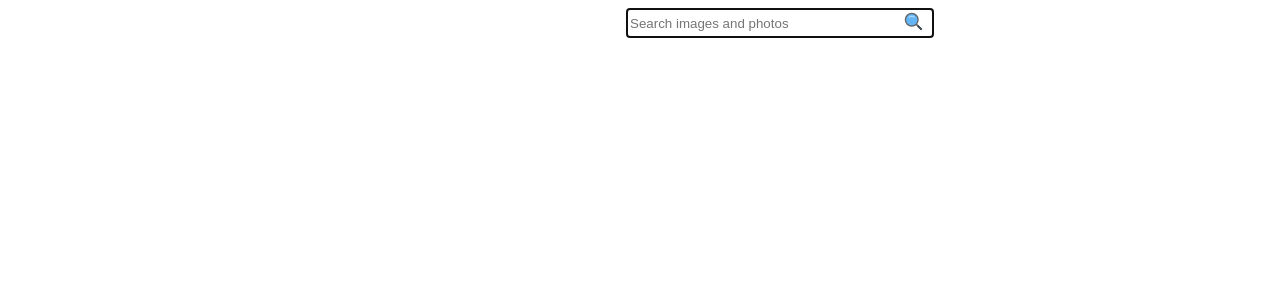
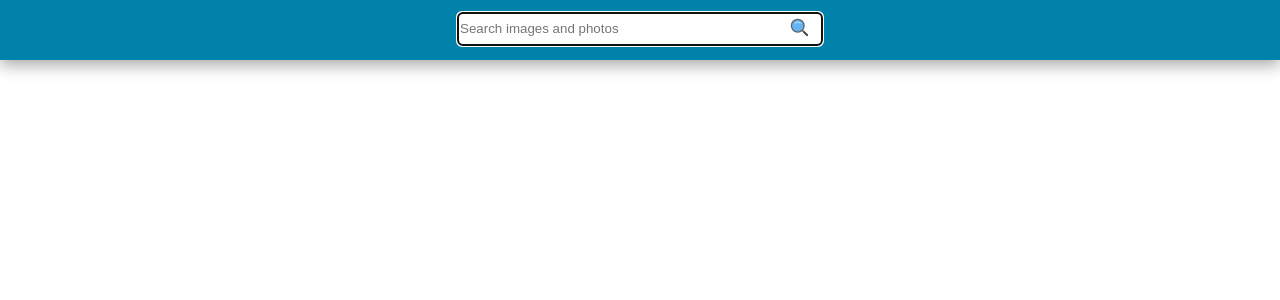
Before and after one commit to Ladniak/goit-react-hw-04, a React (Vite) app: page / in a window 1280 px wide. Shown: the top 300 px of the page. Built offline with nearby package versions, Linux system fonts and the light colour scheme.

Commit message:
app is complete

```diff
--- a/package.json
+++ b/package.json
@@ -14,7 +14,8 @@
     "react": "^18.3.1",
     "react-dom": "^18.3.1",
     "react-hot-toast": "^2.4.1",
-    "react-loader-spinner": "^6.1.6"
+    "react-loader-spinner": "^6.1.6",
+    "react-modal": "^3.16.1"
   },
   "devDependencies": {
     "@eslint/js": "^9.11.1",
--- a/src/App.css
+++ b/src/App.css
@@ -1,3 +1,7 @@
+body {
+  margin: 0px;
+}
+
 .loadDiv {
   display: flex;
   justify-content: center;
--- a/src/App.jsx
+++ b/src/App.jsx
@@ -1,31 +1,38 @@
-import axios from "axios"
-import { useEffect } from "react"
-import { useState } from "react"
-import SearchBar from "./components/SearchBar/SearchBar"
+import axios from "axios";
+import { useEffect } from "react";
+import { useState } from "react";
+import SearchBar from "./components/SearchBar/SearchBar";
 import ImageGallery from "./components/ImageGallery/ImageGallery";
 import Loader from "./components/Loader/Loader";
 import ErrorMessage from "./components/ErrorMessage/ErrorMessage";
-import './App.css'
-import { LoadMoreBtn } from "./components/LoadMoreBtn/LoadMoreBtn";
+import './App.css';
+import LoadMoreBtn from "./components/LoadMoreBtn/LoadMoreBtn";
+import ImageModal from "./components/ImageModal/ImageModal";
 
 function App() {
-
-  const [images, setImages] = useState(null);
+  const [images, setImages] = useState([]);
   const [isLoading, setIsLoading] = useState(false);
   const [error, setError] = useState(null);
   const [searchValue, setSearchValue] = useState(null);
   const [page, setPage] = useState(1);
   const [totalPages, setTotalPages] = useState(null);
+  const [modalIsOpen, setIsOpen] = useState(false);
+  const [selectedImage, setSelectedImage] = useState(null);
 
   const onSearch = (value) => {
     setSearchValue(value);
-    setImages(null);
+    setImages([]);
     setPage(1);
-  }
+  };
 
   const onLoadMore = () => {
     setPage(page + 1);
-  }
+  };
+
+  const onImageClick = (targetImage) => {
+    setSelectedImage(targetImage);
+    setIsOpen(true);
+  };
 
   useEffect(() => {
     if (searchValue === null) return;
@@ -38,32 +45,38 @@ function App() {
           `https://api.unsplash.com/search/photos/?client_id=qLSFnTXSNcWdo-WRETHz-Kj8eWsKPK6tzOx6jYGukQI&page=${page}&query=${searchValue}&per_page=12`
         );
 
-        setTotalPages(data.total_pages)
+        setTotalPages(data.total_pages);
 
         if (page !== 1) {
           setImages((prevState) => [...prevState, ...data.results]);
         } else {
           setImages(data.results);
         }
-
       } catch (error) {
         setError(error.message);
       } finally {
         setIsLoading(false);
-        setError(null);
       }
     };
-
 
     fetchImages();
   }, [searchValue, page]);
 
 
+  useEffect(() => {
+    if (page > 1 && images.length > 0) {
+      window.scrollBy({
+        top: window.innerHeight,
+        behavior: 'smooth',
+      });
+    }
+  }, [images, page]);
+
   return (
     <>
       <SearchBar onSearch={onSearch} />
-      <ImageGallery images={images} />
-      {totalPages > page ? <LoadMoreBtn onLoadMore={onLoadMore} /> : <></>}
+      <ImageGallery images={images} onImageClick={onImageClick} />
+      {totalPages > page ? <LoadMoreBtn onLoadMore={onLoadMore} /> : null}
       {isLoading && (
         <div className="loadDiv">
           <Loader />
@@ -74,8 +87,9 @@ function App() {
           <ErrorMessage error={error} />
         </div>
       )}
+      <ImageModal modalIsOpen={modalIsOpen} setIsOpen={setIsOpen} selectedImage={selectedImage} />
     </>
-  )
+  );
 }
 
-export default App
+export default App;
--- a/src/components/ImageCard/ImageCard.jsx
+++ b/src/components/ImageCard/ImageCard.jsx
@@ -3,7 +3,7 @@ import module from './ImageCard.module.css'
 const ImageCard = ({ item }) => {
     return (
         <div>
-            <img className={module.cardImg} src={item.urls.small} alt={item.description} />
+            <img className={module.cardImg} src={item.urls.small} alt={item.description || "Image"} />
         </div>
     )
 }
--- a/src/components/ImageGallery/ImageGallery.jsx
+++ b/src/components/ImageGallery/ImageGallery.jsx
@@ -1,11 +1,12 @@
 import ImageCard from "../ImageCard/ImageCard"
 import module from './ImageGallery.module.css'
 
-export const ImageGallery = ({ images }) => {
+export const ImageGallery = ({ images, onImageClick }) => {
+
     return (
         <ul className={module.imageList}>
             {Array.isArray(images) && images.map((item) => {
-                return (<li key={item.id}>
+                return (<li key={item.id} onClick={() => onImageClick(item)}>
                     <ImageCard item={item} />
                 </li>)
             })}
--- a/src/components/ImageModal/ImageModal.jsx
+++ b/src/components/ImageModal/ImageModal.jsx
@@ -1,7 +1,51 @@
+import Modal from 'react-modal';
+Modal.setAppElement('#root');
 
-const ImageModal = () => {
+const ImageModal = ({ modalIsOpen, setIsOpen, selectedImage }) => {
+
+    const closeModal = () => {
+        setIsOpen(false);
+    }
+
     return (
-        <div>ImageModal</div>
+        <Modal
+            isOpen={modalIsOpen}
+            onRequestClose={closeModal}
+            contentLabel="Modal"
+            style={{
+                overlay: {
+                    backgroundColor: "rgba(0, 0, 0, 0.8)",
+                },
+                content: {
+                    top: "50%",
+                    left: "50%",
+                    right: "auto",
+                    bottom: "auto",
+                    width: "auto",
+                    transform: "translate(-50%, -50%)",
+                    padding: "0",
+                    border: "none",
+                    background: "transparent",
+                    overflow: "hidden",
+                    display: "flex",
+                    justifyContent: "center",
+                    alignItems: "center",
+                },
+            }}
+        >
+            {selectedImage && selectedImage.urls && (
+                <img
+                    style={{
+                        maxWidth: "100%",
+                        maxHeight: "100vh",
+                        objectFit: "contain",
+                    }}
+                    src={selectedImage.urls.regular}
+                    alt={selectedImage.alt_description || "Image"}
+                />
+            )}
+        </Modal>
+
     )
 }
 
--- a/src/components/LoadMoreBtn/LoadMoreBtn.jsx
+++ b/src/components/LoadMoreBtn/LoadMoreBtn.jsx
@@ -1,12 +1,16 @@
+import module from './LoadMoreBtn.module.css';
 
-export const LoadMoreBtn = ({ onLoadMore }) => {
+const LoadMoreBtn = ({ onLoadMore }) => {
 
     const handleClick = () => {
         onLoadMore();
     }
+
     return (
         <>
-            <button onClick={handleClick} type="button">Load More</button>
+            <button className={module.loadBtn} onClick={handleClick} type="button">Load More</button>
         </>
     )
 }
+
+export default LoadMoreBtn
--- a/src/components/LoadMoreBtn/LoadMoreBtn.module.css
+++ b/src/components/LoadMoreBtn/LoadMoreBtn.module.css
@@ -0,0 +1,20 @@
+.loadBtn {
+  display: flex;
+  justify-content: center;
+  align-items: center;
+  margin-left: auto;
+  margin-right: auto;
+  margin-top: 15px;
+  margin-bottom: 25px;
+  width: 135px;
+  height: 35px;
+  border-radius: 15px;
+  cursor: pointer;
+  border: none;
+  background: #0082aa;
+  color: #fff;
+}
+
+.loadBtn:hover {
+  background: #00b6ee;
+}
--- a/src/components/SearchBar/SearchBar.module.css
+++ b/src/components/SearchBar/SearchBar.module.css
@@ -1,25 +1,37 @@
+.searchHeader {
+  position: fixed;
+  top: 0;
+  width: 100%;
+  display: flex;
+  background: #0082aa;
+  margin-bottom: 23px;
+  justify-content: center;
+  align-items: center;
+  box-shadow: rgba(0, 0, 0, 0.35) 0px 5px 15px;
+}
+
 .searchForm {
+  position: relative;
   display: flex;
-  position: relative;
-  margin-bottom: 48px;
+  justify-content: center;
+  padding: 5px;
+  height: 50px;
+  width: 364px;
 }
 
 .searchInput {
   position: absolute;
-  left: 618px;
-  width: 300px;
-  height: 24px;
-
-  border: 2px solid #000000;
+  top: 21%;
+  width: 360px;
+  height: 30px;
+  border-radius: 5px;
+  border: none;
 }
 
 .searchBtn {
   position: absolute;
-  left: 895px;
-  top: 3px;
-  padding: 0;
-
+  top: 26%;
+  right: 3%;
   border: none;
-  background: white;
-  cursor: pointer;
+  background: #fff;
 }
```
Also changed, not shown: src/components/ImageModal/ImageModal.module.css (deleted), 1 other file (tests, documents, lock files or other folders).
